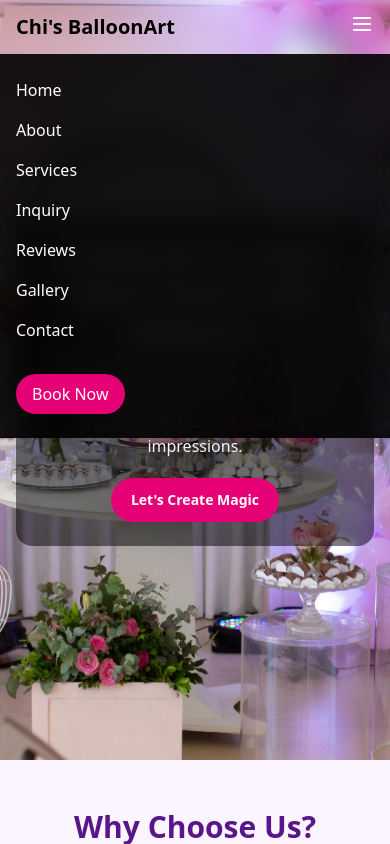
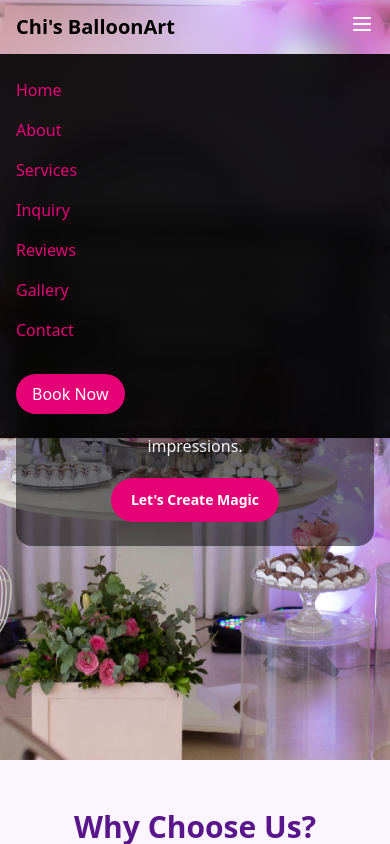
Before and after one commit to bettyego/chi-balloon, a React (Vite) app: page / in a window 390 px wide. Both pictures are taken after a click on the button 362 px from the left and 24 px from the top of the page. Shown: the top 844 px of the page. Built offline with nearby package versions, Linux system fonts and the light colour scheme.

Commit message:
fix a few image

```diff
--- a/src/component/page/Header.jsx
+++ b/src/component/page/Header.jsx
@@ -57,7 +57,7 @@ const Header = () => {
 
       {/* Mobile Menu */}
       {isMobileMenuOpen && (
-        <div className="md:hidden bg-black/90 backdrop-blur-sm px-4 py-6 space-y-4 text-white text-base font-medium">
+        <div className="md:hidden bg-black/90 backdrop-blur-sm px-4 py-6 space-y-4 text-pink-600 text-base font-medium">
           <Link to="/" onClick={toggleMobileMenu} className="block hover:text-pink-400">Home</Link>
           <Link to="/about" onClick={toggleMobileMenu} className="block hover:text-pink-400">About</Link>
           <Link to="/services" onClick={toggleMobileMenu} className="block hover:text-pink-400">Services</Link>
```
